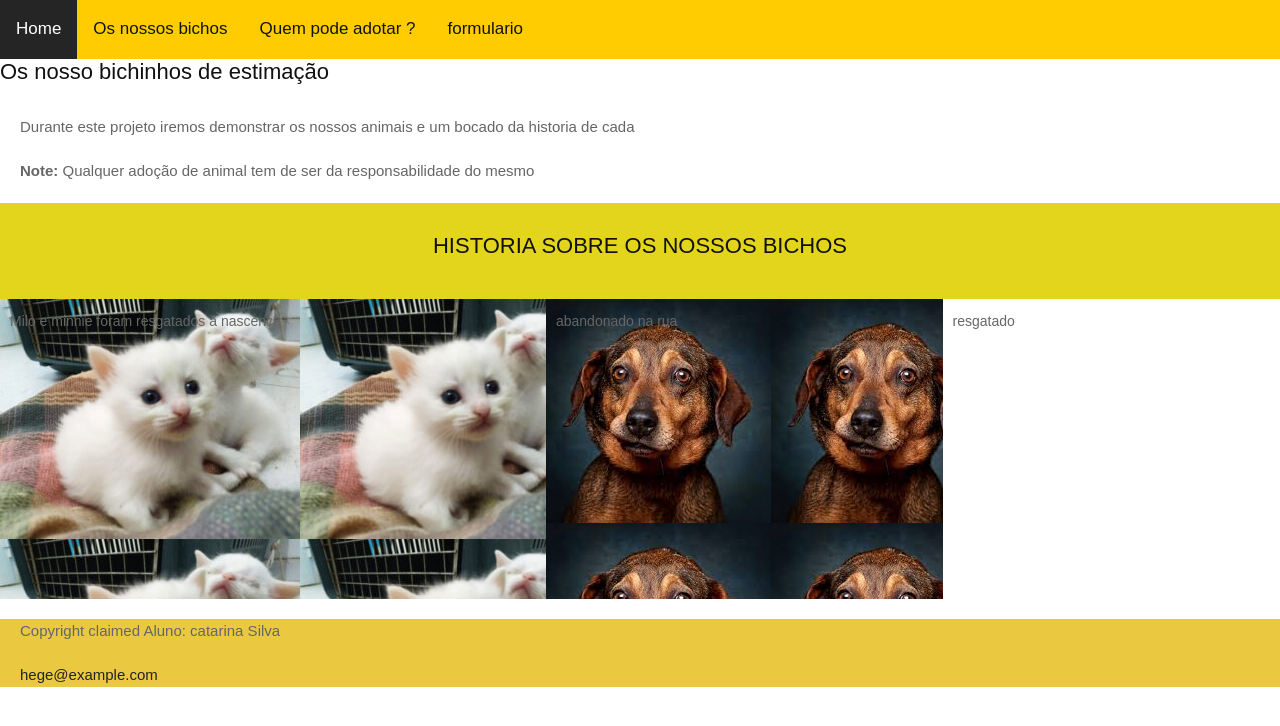
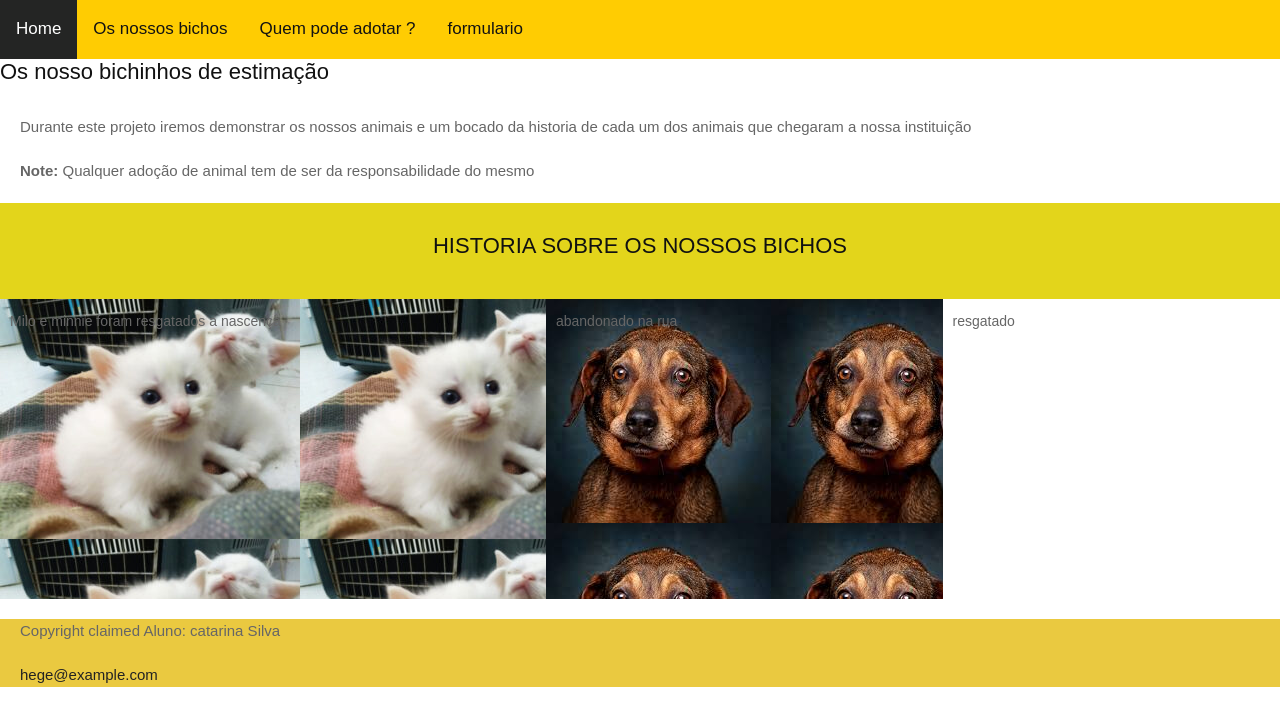
Before and after one commit to DasilvaCatarina/-tiwm22-ti-g03, a plain HTML site: page pagina1.html in a window 1280 px wide. Drawn offline with Linux system fonts and the light colour scheme.

Commit message:
update pagina 1

```diff
--- a/pagina1.html
+++ b/pagina1.html
@@ -22,9 +22,8 @@
               </div>
 
 <h2>Os nosso bichinhos de estimação</h2>
-<p>Durante este projeto iremos demonstrar os nossos animais e um bocado da historia de cada </p>
+<p>Durante este projeto iremos demonstrar os nossos animais e um bocado da historia de cada um dos animais que chegaram a nossa instituição</p>
 <p><strong>Note:</strong> Qualquer adoção de animal tem de ser da responsabilidade do mesmo </p>
-
 <div class="grid-container">
   <div class="header">
     <h2>HISTORIA SOBRE OS NOSSOS BICHOS </h2>
```
